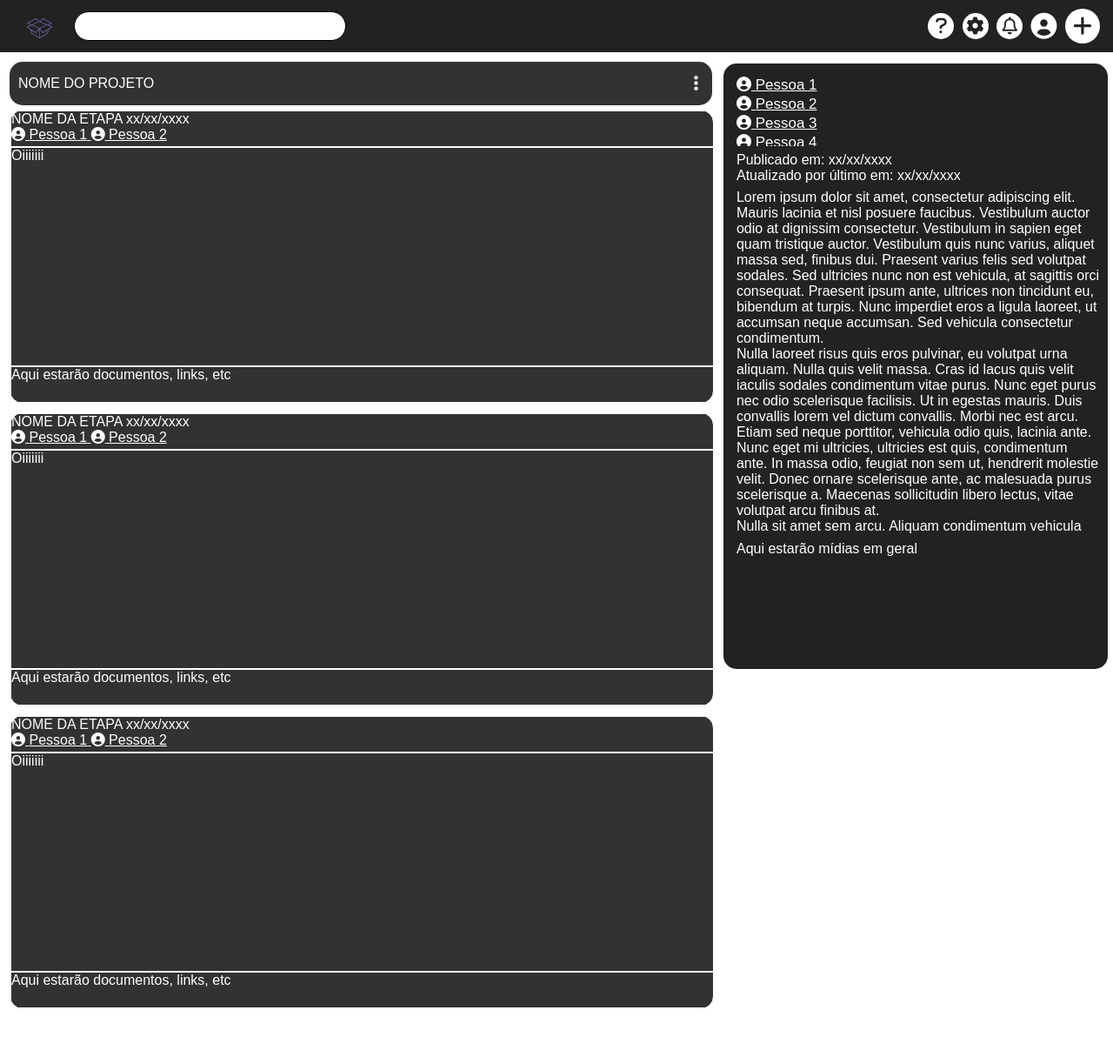
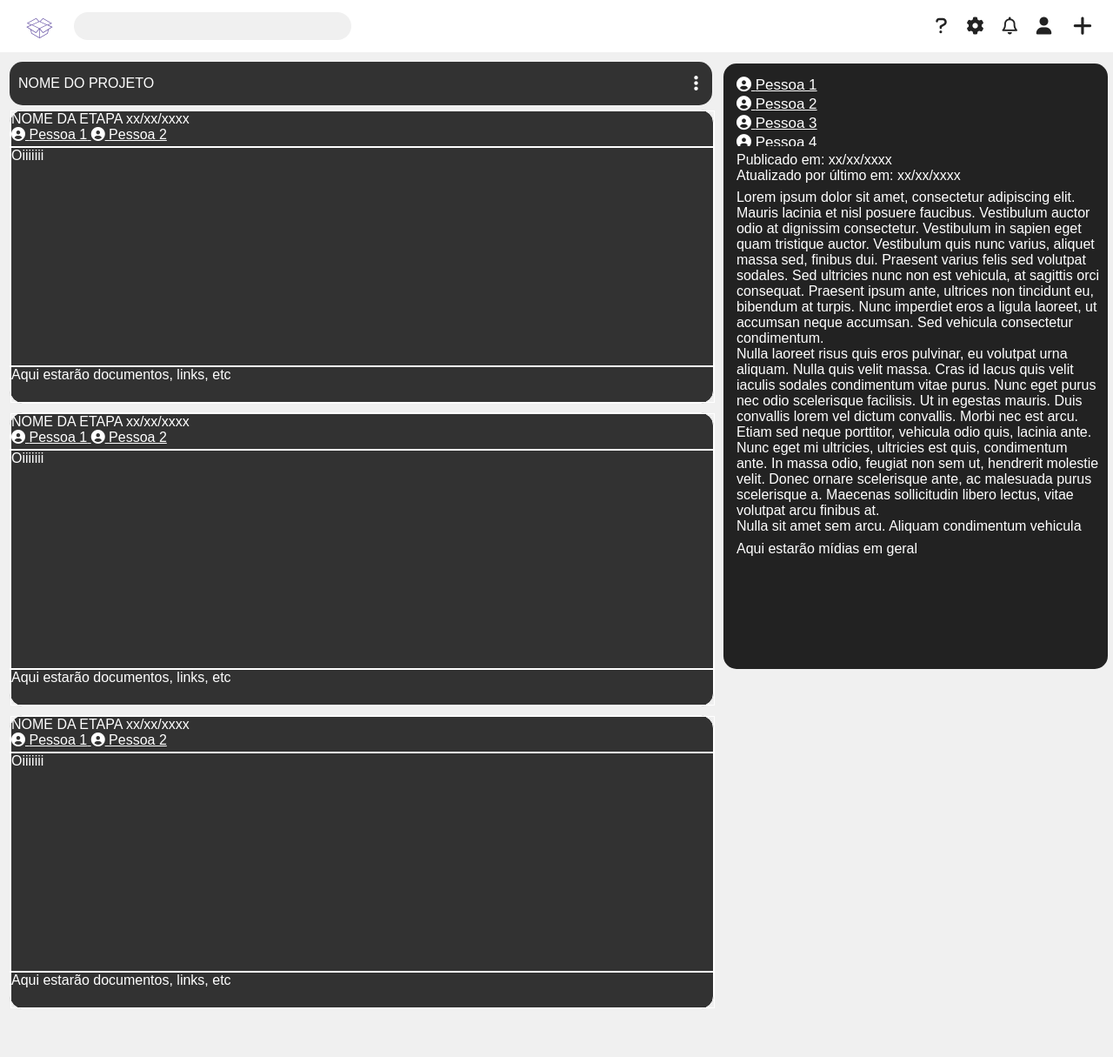
Before and after one commit to salvador-theodoro/folium, a PHP site: page /folium/project-page.html in a window 1280 px wide. Shown: the whole page at 87% size. Run offline with PHP 8.4, Linux system fonts and the light colour scheme; some web fonts are replaced.

Commit message:
estilo home header cor

```diff
--- a/project-page.html
+++ b/project-page.html
@@ -37,7 +37,7 @@
                 </div>
                 <!--BOTÃO PERFIL-->
                 <div class="profile-button">
-                    <button id="profile-button"><span class="fa-solid fa-circle-user"></span></button>
+                    <button id="profile-button"><span class="fa-solid fa-user"></span></button>
                 </div>
                 <!--BOTÃO NOVO PROJETO-->
                 <div class="new-button">
--- a/src/css/global-styles.css
+++ b/src/css/global-styles.css
@@ -19,3 +19,7 @@
 button:hover{
   cursor: pointer;
 }
+
+body{
+  background-color: #f0f0f0;
+}
--- a/src/css/standard-header.css
+++ b/src/css/standard-header.css
@@ -11,7 +11,7 @@ header{
     align-items: center;
     padding: 5px;
     position: fixed;
-    background-color: #222222;
+    background-color: #fff;
 }
 
 .header-content{
@@ -52,9 +52,15 @@ header{
 .search-bar input{
     width: 100%;
     height: 30px;
-    border: 1px solid;
+    background-color: #f0f0f0;
     border-radius: 20px;
+    border: none;
     margin-right: 110%;
+    padding-left: 10px;
+}
+
+.search-bar input:focus{
+    outline: none;
 }
 
 #notification-button{
@@ -64,7 +70,7 @@ header{
     display: inline-flex;
     justify-content: center;
     align-items: center;
-    background: #fff;
+    background: none;
     border: none;
 }
 
@@ -80,12 +86,13 @@ header{
     display: inline-flex;
     justify-content: center;
     align-items: center;
-    background: #222222;
+    background: none;
+    border: none;
 }
 
 #profile-button span{
-    font-size: 30px;
-    color: #fff;
+    font-size: 20px;
+    color: #222222;
 }
 
 #config-button{
@@ -95,7 +102,7 @@ header{
     display: inline-flex;
     justify-content: center;
     align-items: center;
-    background: #fff;
+    background: none;
     border: none;
 }
 
@@ -112,7 +119,7 @@ header{
     display: inline-flex;
     justify-content: center;
     align-items: center;
-    background: #fff;
+    background: none;
     border: none;
 }
 
@@ -124,7 +131,7 @@ header{
 .new-button{
     width: 40px;
     height: 40px;
-    background-color: #fff;
+    background-color: none;
     border-radius: 50%;
     border: none;
     margin-right: 20px;
```
Also changed, not shown: index.html (+14 -14 lines), src/css/home-styles.css (+29 -14 lines).
